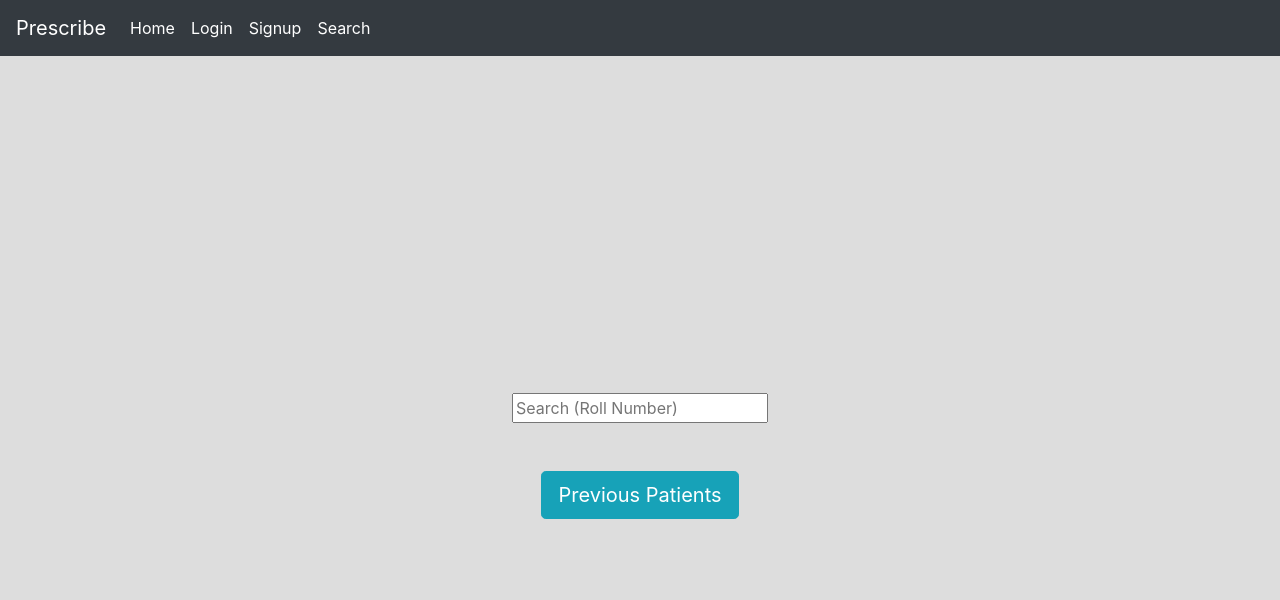
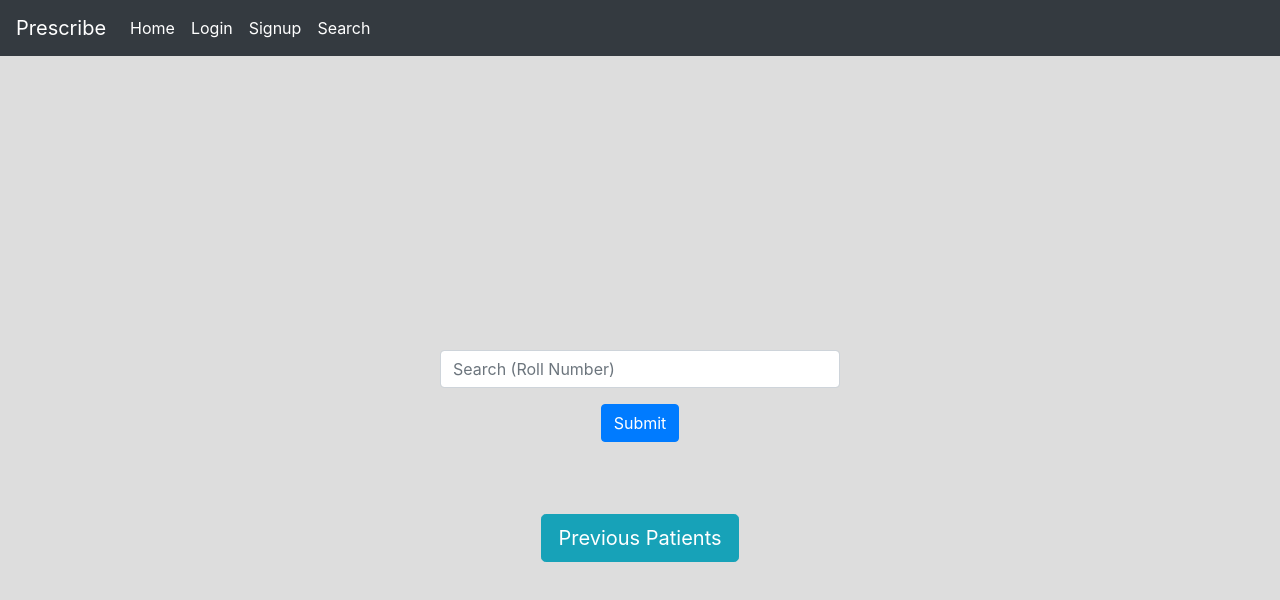
Before and after one commit to phoenixnitin/prescribe-frontend, an Angular app: page /patient-search in a window 1280 px wide. Shown: the top 600 px of the page. Built offline with nearby package versions, Linux system fonts and the light colour scheme.

Commit message:
Search submit
Add: Search submit button

```diff
--- a/src/app/routes/patient-search/patient-search.component.html
+++ b/src/app/routes/patient-search/patient-search.component.html
@@ -1,7 +1,14 @@
 <div class="container h-100">
   <div class="row h-100 align-items-center text-center">
     <div class="col-12">
-      <input placeholder="Search (Roll Number)"/>
+      <form id="searchForm">
+        <div class="form-group">
+          <input type="text" class="form-control" id="searchInput" placeholder="Search (Roll Number)">
+        </div>
+        <div class="submit-btn-container text-center">
+          <button type="submit" class="btn btn-primary">Submit</button>
+        </div>
+      </form>
       <br><br><br>
       <button class="btn btn-info btn-lg">Previous Patients</button>
     </div>
--- a/src/app/routes/patient-search/patient-search.component.scss
+++ b/src/app/routes/patient-search/patient-search.component.scss
@@ -0,0 +1,4 @@
+#searchForm {
+  max-width: 400px;
+  margin: 0 auto;
+}
```
